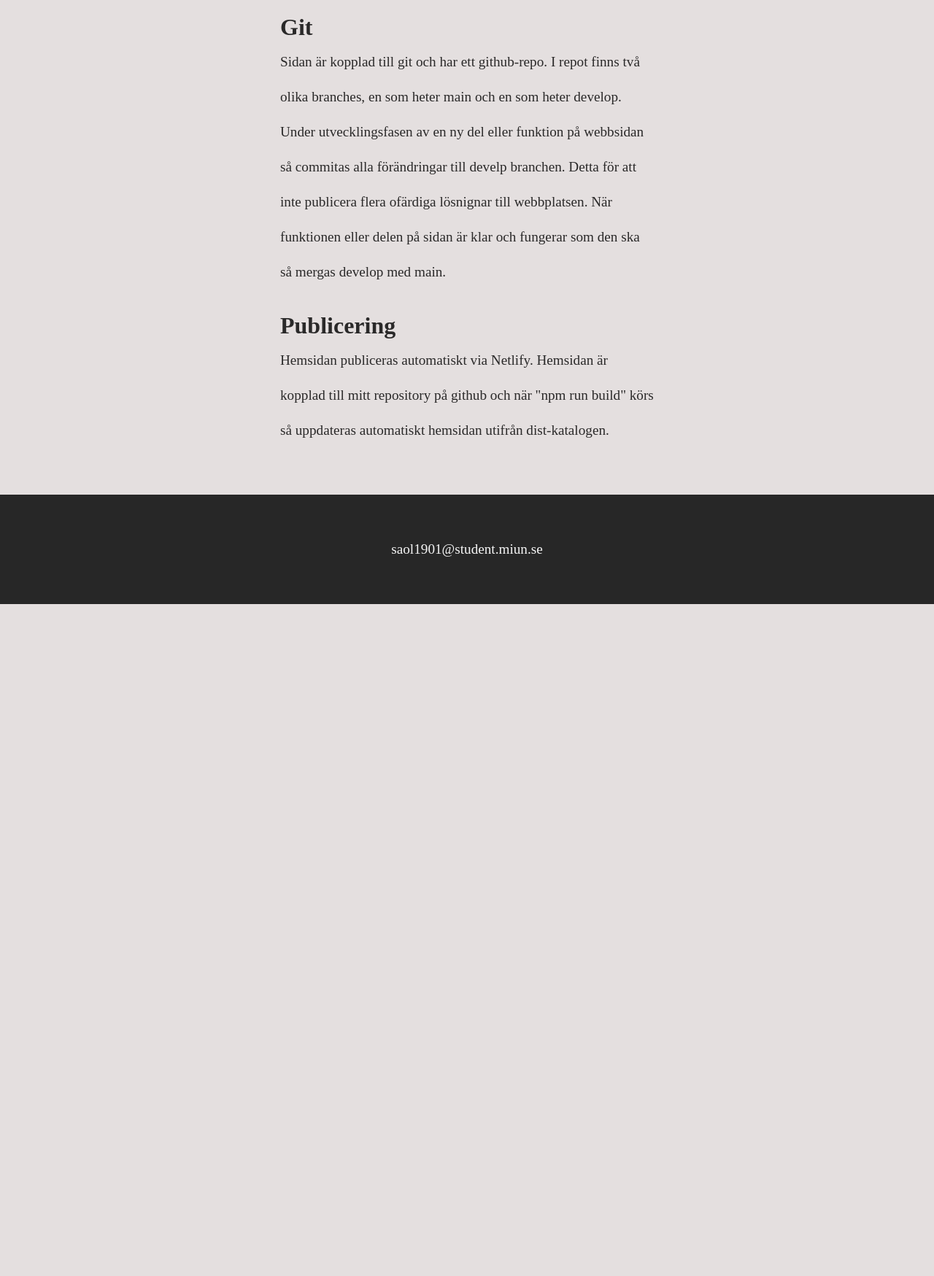
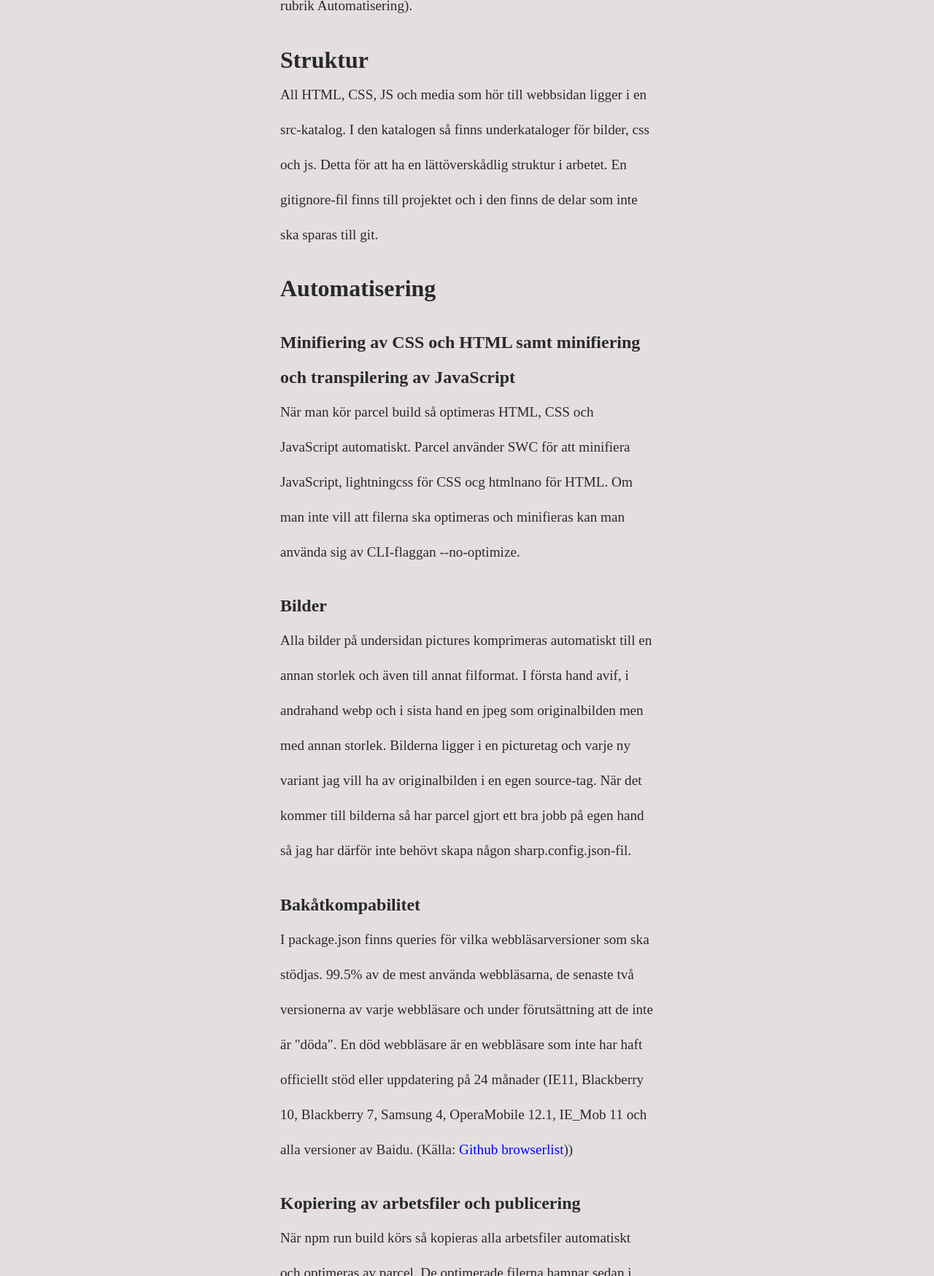
Before and after one commit to snnaolsson/DT211GMom1, a website built with Parcel: page src/publication.html in a window 1280 px wide. Shown: the part 1051-2800 px from the top of the page at 73% size. Before the commit the page ends 1879 px from the top, so only its background shows below. Built offline with nearby package versions, Linux system fonts and the light colour scheme.

Commit message:
updated CSS and publication.html. Broswerlist updated in package.json

```diff
--- a/package.json
+++ b/package.json
@@ -3,6 +3,11 @@
   "version": "1.0.0",
   "description": "Moment 1",
   "source": "src/index.html",
+  "browserslist": [
+    "last 2 version",
+    "> 0.5%",
+    "not dead"
+  ],
   "scripts": {
     "start": "parcel",
     "build": "parcel build"
--- a/src/css/styles.css
+++ b/src/css/styles.css
@@ -72,7 +72,7 @@ footer {
   width: 40%;
   margin: auto;
 }
-#moodle-link {
+#blue-link {
   color: blue;
 }
 .cursive {
@@ -87,6 +87,9 @@ footer {
   width: 40%;
   margin: auto;
 }
+.automatisera h2 {
+  font-size: 1.5rem;
+}
 /*PICTURES */
 #pictures {
   text-align: center;
--- a/src/publication.html
+++ b/src/publication.html
@@ -30,9 +30,17 @@
       <p>
         Jag skapar sedan mina sidor: index.html, publication.html och
         pictures.html. Jag skapar en CSS fil och js-fil och kopplar dessa till
-        varje html-sida. Jag commitar med jämna mellanrum till min
-        develop-branch och när jag känner att en del av sidan är helt färdig
-        mergar jag develop och main.
+        varje html-sida. När jag har kommit en bit på sidan, exempelvis löst en
+        del av ett problem, så comittar jag förändringarna till github. När jag
+        är klar med problemet och sidan ser bra ut så köt jag npm run build och
+        så mergar jag develop-branchen med main-branch så att alla förändringar
+        kommer till main och så att även den publicerade webbsidan uppdateras.
+      </p>
+      <p>
+        På undersidan pictures lägger jag sedan in 5 bilder. Dessa bilder lägger
+        jag i picture-taggen och använder parcel för att optimera dessa (se
+        rubrik automatisering). Jag skapar sedan vilket bakåtkompabilitet
+        webbläsaren ska stödja med hjälp av parcel (se rubrik Automatisering).
       </p>
       <section>
         <h2>Struktur</h2>
@@ -46,25 +54,61 @@
       </section>
       <section>
         <h2>Automatisering</h2>
-      </section>
-      <section>
-        <h2>Git</h2>
-        <p>
-          Sidan är kopplad till git och har ett github-repo. I repot finns två
-          olika branches, en som heter main och en som heter develop. Under
-          utvecklingsfasen av en ny del eller funktion på webbsidan så commitas
-          alla förändringar till develp branchen. Detta för att inte publicera
-          flera ofärdiga lösnignar till webbplatsen. När funktionen eller delen
-          på sidan är klar och fungerar som den ska så mergas develop med main.
-        </p>
-      </section>
-      <section>
-        <h2>Publicering</h2>
-        <p>
-          Hemsidan publiceras automatiskt via Netlify. Hemsidan är kopplad till
-          mitt repository på github och när "npm run build" körs så uppdateras
-          automatiskt hemsidan utifrån dist-katalogen.
-        </p>
+        <section class="automatisera">
+          <h2>
+            Minifiering av CSS och HTML samt minifiering och transpilering av
+            JavaScript
+          </h2>
+          <p>
+            När man kör parcel build så optimeras HTML, CSS och JavaScript
+            automatiskt. Parcel använder SWC för att minifiera JavaScript,
+            lightningcss för CSS ocg htmlnano för HTML. Om man inte vill att
+            filerna ska optimeras och minifieras kan man använda sig av
+            CLI-flaggan --no-optimize.
+          </p>
+        </section>
+        <section class="automatisera">
+          <h2>Bilder</h2>
+          <p>
+            Alla bilder på undersidan pictures komprimeras automatiskt till en
+            annan storlek och även till annat filformat. I första hand avif, i
+            andrahand webp och i sista hand en jpeg som originalbilden men med
+            annan storlek. Bilderna ligger i en picturetag och varje ny variant
+            jag vill ha av originalbilden i en egen source-tag. När det kommer
+            till bilderna så har parcel gjort ett bra jobb på egen hand så jag
+            har därför inte behövt skapa någon sharp.config.json-fil.
+          </p>
+        </section>
+        <section class="automatisera">
+          <h2>Bakåtkompabilitet</h2>
+          <p>
+            I package.json finns queries för vilka webbläsarversioner som ska
+            stödjas. 99.5% av de mest använda webbläsarna, de senaste två
+            versionerna av varje webbläsare och under förutsättning att de inte
+            är "döda". En död webbläsare är en webbläsare som inte har haft
+            officiellt stöd eller uppdatering på 24 månader (IE11, Blackberry
+            10, Blackberry 7, Samsung 4, OperaMobile 12.1, IE_Mob 11 och alla
+            versioner av Baidu. (Källa:
+            <a
+              id="blue-link"
+              href="https://github.com/browserslist/browserslist#full-list"
+              >Github browserlist</a
+            >))
+          </p>
+        </section>
+        <section class="automatisera">
+          <h2>Kopiering av arbetsfiler och publicering</h2>
+          <p>
+            När npm run build körs så kopieras alla arbetsfiler automatiskt och
+            optimeras av parcel. De optimerade filerna hamnar sedan i katalogen
+            dist.
+          </p>
+          <p>
+            När dist-katalogen uppdateras i main-branchen på github så
+            uppdateras även webbsidan automatiskt på netlify då webbsidan är
+            satt att distribueras från github.
+          </p>
+        </section>
       </section>
     </section>
     <footer>
```
Also changed, not shown: src/index.html (+1 -1 lines).
